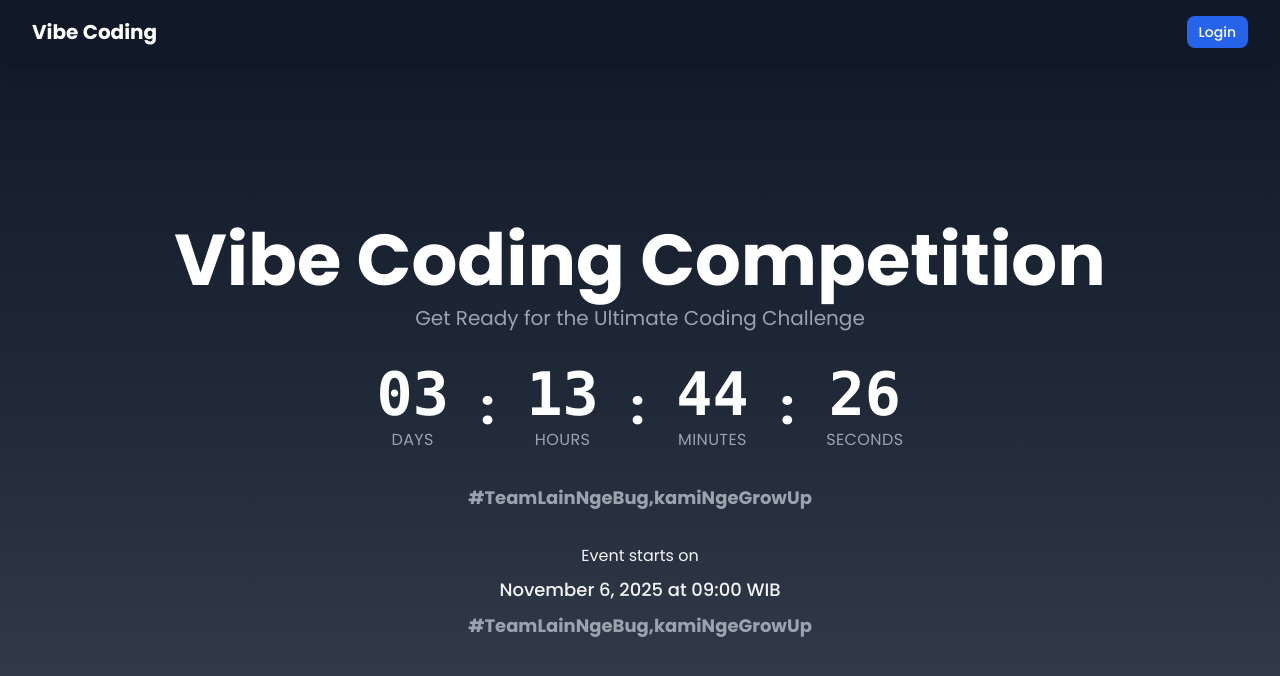
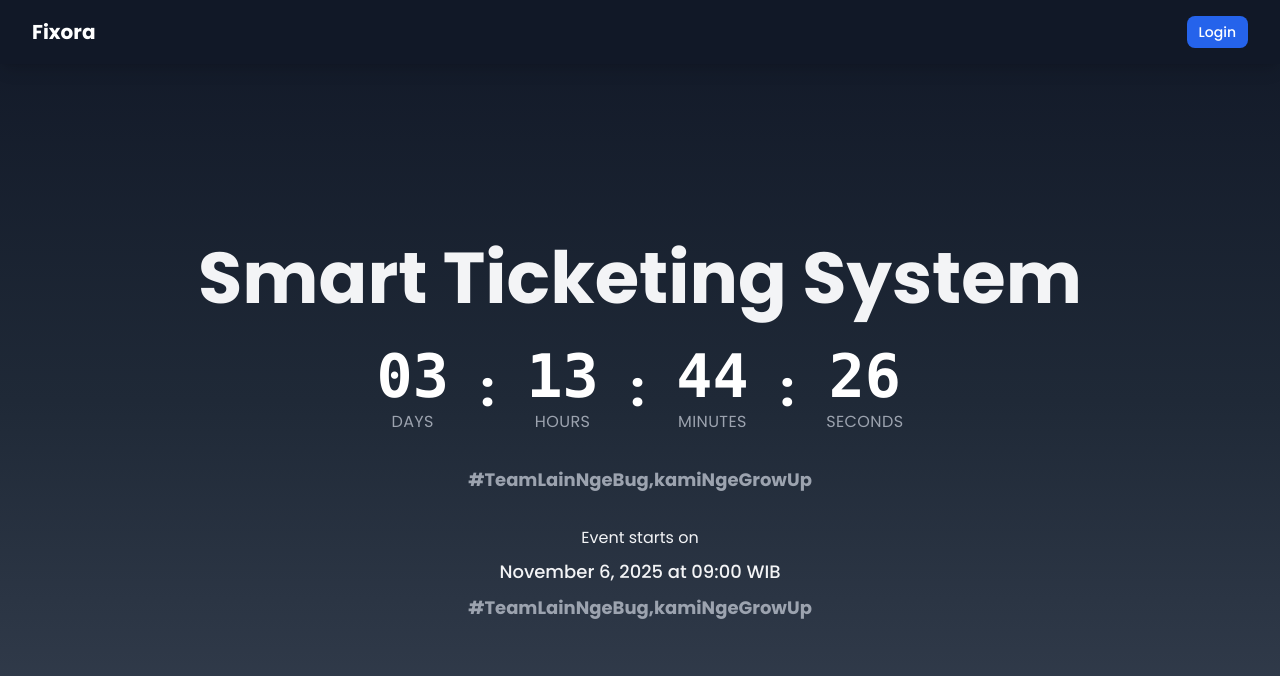
Before and after one commit to afrgun/competition-v1, a Next.js app: page / in a window 1280 px wide. Shown: the top 676 px of the page. Built offline with nearby package versions, Linux system fonts and the light colour scheme.

Commit message:
fix: [afri] dark table theme

```diff
--- a/app/(dashboard)/dashboard/my-ticket/page.tsx
+++ b/app/(dashboard)/dashboard/my-ticket/page.tsx
@@ -212,7 +212,7 @@ export default function TicketsPage() {
   )
 
   return (
-    <div className="min-h-screen bg-gray-50 dark:bg-gray-900">
+    <div className="min-h-screen  dark:bg-gray-900">
       <div className="max-w-7xl mx-auto px-4 sm:px-6 lg:px-8 py-8">
         {/* Header */}
         <div className="mb-8">
--- a/app/layout.tsx
+++ b/app/layout.tsx
@@ -19,7 +19,7 @@ export default function RootLayout({
   children: React.ReactNode;
 }>) {
   return (
-    <html lang="en">
+    <html lang="en" className="dark">
       <body className={`${poppins.variable} antialiased`}>{children}</body>
     </html>
   );
--- a/presentation/components/molecules/CountdownDisplay/CountdownDisplay.tsx
+++ b/presentation/components/molecules/CountdownDisplay/CountdownDisplay.tsx
@@ -15,7 +15,7 @@ export const CountdownDisplay: React.FC<CountdownDisplayProps> = ({
     return (
       <div className={`text-center ${className}`}>
         <p className="text-2xl md:text-3xl lg:text-4xl font-bold text-green-400 animate-pulse">
-          Competition Started! 🎉
+            Think less. Resolve faster.
         </p>
       </div>
     );
--- a/presentation/components/organisms/HeaderNav/HeaderNav.tsx
+++ b/presentation/components/organisms/HeaderNav/HeaderNav.tsx
@@ -12,7 +12,7 @@ export const HeaderNav: React.FC = () => {
           {/* Logo / Brand */}
           <div className="flex items-center">
             <Link href="/" className="text-xl font-bold hover:text-blue-400 transition-colors">
-              Vibe Coding
+              Fixora
             </Link>
           </div>
 
--- a/presentation/components/organisms/HeroSection/HeroSection.tsx
+++ b/presentation/components/organisms/HeroSection/HeroSection.tsx
@@ -33,10 +33,7 @@ export const HeroSection: React.FC = () => {
             as="h1"
             className="text-4xl sm:text-5xl md:text-6xl lg:text-7xl font-bold text-white"
           >
-            Vibe Coding Competition
-          </Text>
-          <Text as="p" className="text-lg sm:text-xl !text-gray-400">
-            Get Ready for the Ultimate Coding Challenge
+            Smart Ticketing System
           </Text>
         </div>
 
--- a/tailwind.config.ts
+++ b/tailwind.config.ts
@@ -1,6 +1,7 @@
 import type { Config } from "tailwindcss";
 
 const config: Config = {
+  darkMode: 'class',
   content: [
     "./app/**/*.{js,ts,jsx,tsx,mdx}",
     "./presentation/**/*.{js,ts,jsx,tsx,mdx}",
```
Also changed, not shown: presentation/components/molecules/LoginForm/LoginForm.tsx (line endings or trailing spaces).
